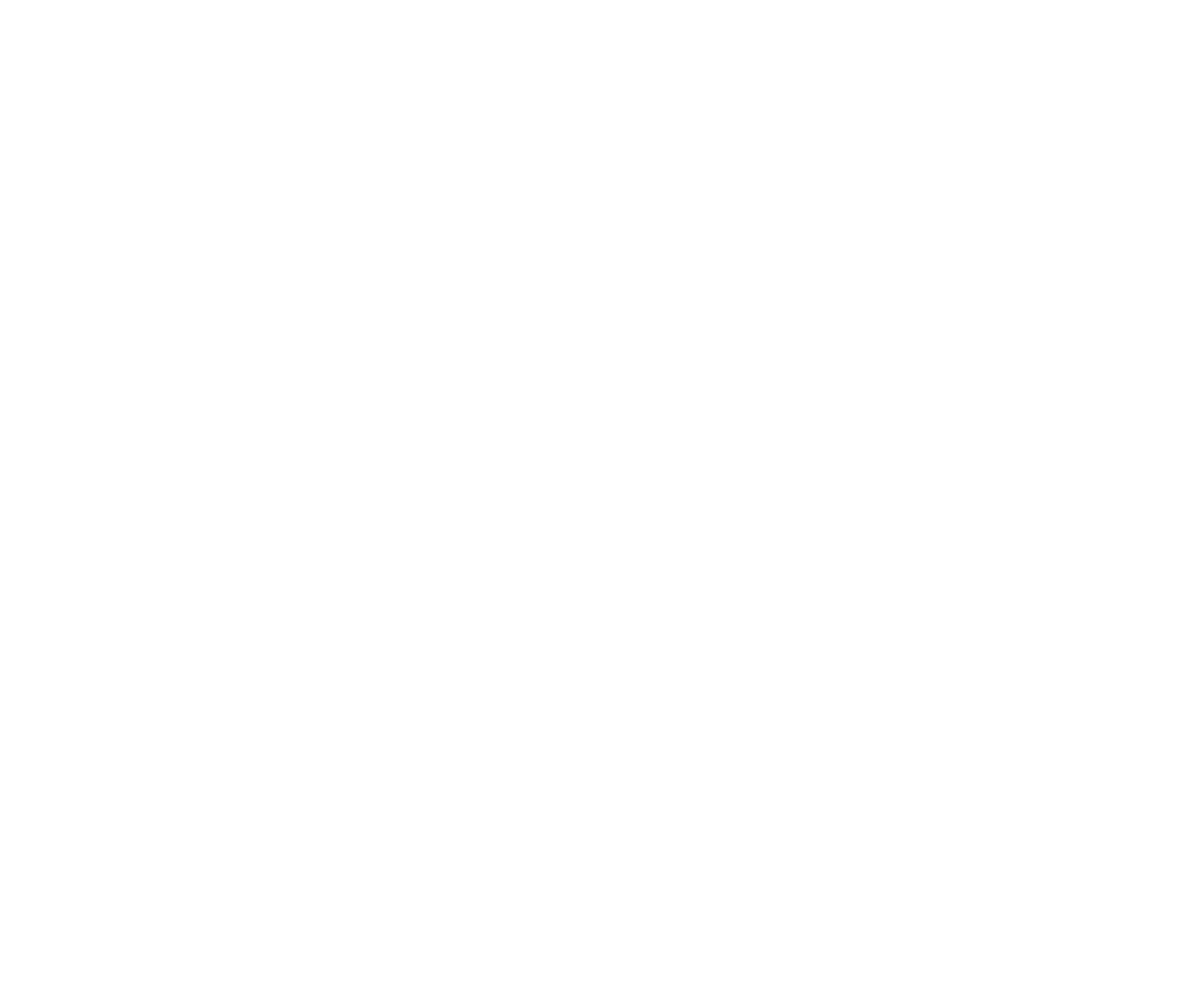
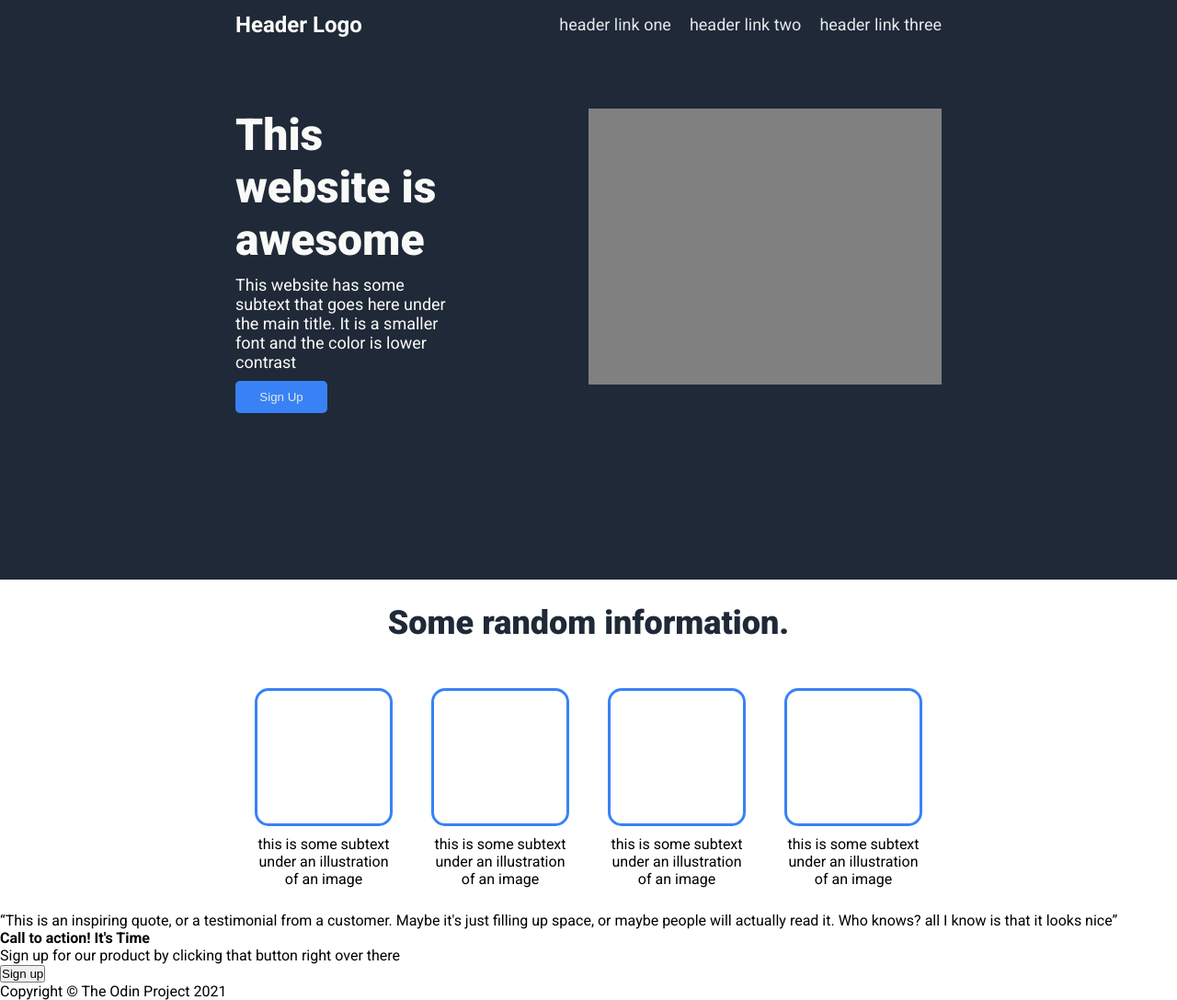
Before and after one commit to darth-punk/Odin-Landing-Page, a plain HTML site: page index.html in a window 1280 px wide. Shown: the whole page at 92% size. Before the commit the page ends 800 px from the top, so only its background shows below. Drawn offline with Linux system fonts and the light colour scheme; files that its build step writes are made by us from their sources.

Commit message:
all changes HTML and CSS so far

```diff
--- /dev/null
+++ b/css/style.css
@@ -0,0 +1,113 @@
+* {
+  margin: 0;
+  padding: 0;
+  box-sizing: border-box;
+}
+
+html {
+  font-family: Roboto, Arial, Helvetica, sans-serif;
+}
+
+header,
+.hero {
+  background-color: #1f2937;
+  color: #f9faf8;
+}
+
+header {
+  width: 100vw;
+  padding: 1% 20%;
+  display: flex;
+  justify-content: space-between;
+  align-items: center;
+}
+.logo {
+  font-size: 24px;
+}
+ul {
+  display: flex;
+  align-items: center;
+}
+ul li {
+  list-style: none;
+}
+a {
+  color: #e5e7eb;
+  font-size: 18px;
+  text-decoration: none;
+  padding-left: 20px;
+}
+.hero {
+  display: flex;
+  width: 100vw;
+  padding: 5% 20% 1% 20%;
+}
+.hero-left,
+.hero-right {
+  width: 50%;
+  height: 100%;
+}
+.hero-left {
+  display: flex;
+  flex-direction: column;
+  justify-content: flex-start;
+  padding: 0 150px 0 0;
+}
+.hero-left h2,
+.hero-left p {
+  padding-bottom: 10px;
+}
+.hero-left h2 {
+  font-size: 48px;
+  font-weight: 900;
+}
+.hero-left p {
+  font-size: 18px;
+}
+
+.button-1 {
+  background-color: #3882f6;
+  color: #e5e7eb;
+  width: 100px;
+  padding: 10px;
+  border: none;
+  border-radius: 5px;
+}
+.hero-right {
+  height: 500px;
+  width: 50%;
+}
+.hero-image {
+  background-color: grey;
+  height: 60%;
+  width: 100%;
+}
+.random {
+  width: 100vw;
+  padding: 2% 20%;
+}
+.random-header {
+  text-align: center;
+  padding-bottom: 50px;
+  font-size: 36px;
+  color: #1f2937;
+  font-weight: 900;
+}
+.information-cards {
+  justify-content: space-around;
+
+  display: flex;
+}
+.box-container {
+  display: flex;
+  flex-direction: column;
+  width: 150px;
+  text-align: center;
+}
+.box {
+  border: 3px solid #3882f6;
+  border-radius: 15px;
+  height: 150px;
+  width: 150px;
+  margin-bottom: 10px;
+}
--- a/index.html
+++ b/index.html
@@ -5,7 +5,69 @@
     <meta name="viewport" content="width=device-width, initial-scale=1.0" />
 
     <link rel="stylesheet" href="css/style.css" />
+    <link rel="preconnect" href="https://fonts.googleapis.com" />
+    <link rel="preconnect" href="https://fonts.gstatic.com" crossorigin />
+    <link
+      href="https://fonts.googleapis.com/css2?family=Roboto:ital,wght@0,100;0,300;0,400;0,500;0,700;0,900;1,100;1,300;1,400;1,500;1,700;1,900&display=swap"
+      rel="stylesheet"
+    />
     <title>Landing Page</title>
   </head>
-  <body></body>
+  <body>
+    <header>
+      <h1 class="logo">Header Logo</h1>
+      <ul>
+        <li><a href="#">header link one</a></li>
+        <li><a href="#">header link two</a></li>
+        <li><a href="#">header link three</a></li>
+      </ul>
+    </header>
+    <section class="hero">
+      <div class="hero-left">
+        <h2>This website is awesome</h2>
+        <p>
+          This website has some subtext that goes here under the main title. It
+          is a smaller font and the color is lower contrast
+        </p>
+        <button class="button-1">Sign Up</button>
+      </div>
+      <div class="hero-right"><div class="hero-image"></div>
+    </section>
+    <section class="random">
+      <h3 class="random-header">Some random information.</h3>
+      <div class="information-cards">
+      <div class="box-container">
+        <div class="box"></div>
+        <p>this is some subtext under an illustration of an image</p>
+      </div>
+      <div class="box-container">
+        <div class="box"></div>
+        <p>this is some subtext under an illustration of an image</p>
+      </div>
+      <div class="box-container">
+        <div class="box"></div>
+        <p>this is some subtext under an illustration of an image</p>
+      </div>
+      <div class="box-container">
+        <div class="box"></div>
+        <p>this is some subtext under an illustration of an image</p>
+      </div>
+    </div>
+    </section>
+    <section>
+      <q
+        >This is an inspiring quote, or a testimonial from a customer. Maybe
+        it's just filling up space, or maybe people will actually read it. Who
+        knows? all I know is that it looks nice</q
+      >
+    </section>
+    <section>
+      <h4>Call to action! It's Time</h4>
+      <p>Sign up for our product by clicking that button right over there</p>
+      <button>Sign up</button>
+    </section>
+    <footer>
+      <p>Copyright &#169; The Odin Project 2021</p>
+    </footer>
+  </body>
 </html>
```
Also changed, not shown: style.css (deleted).
